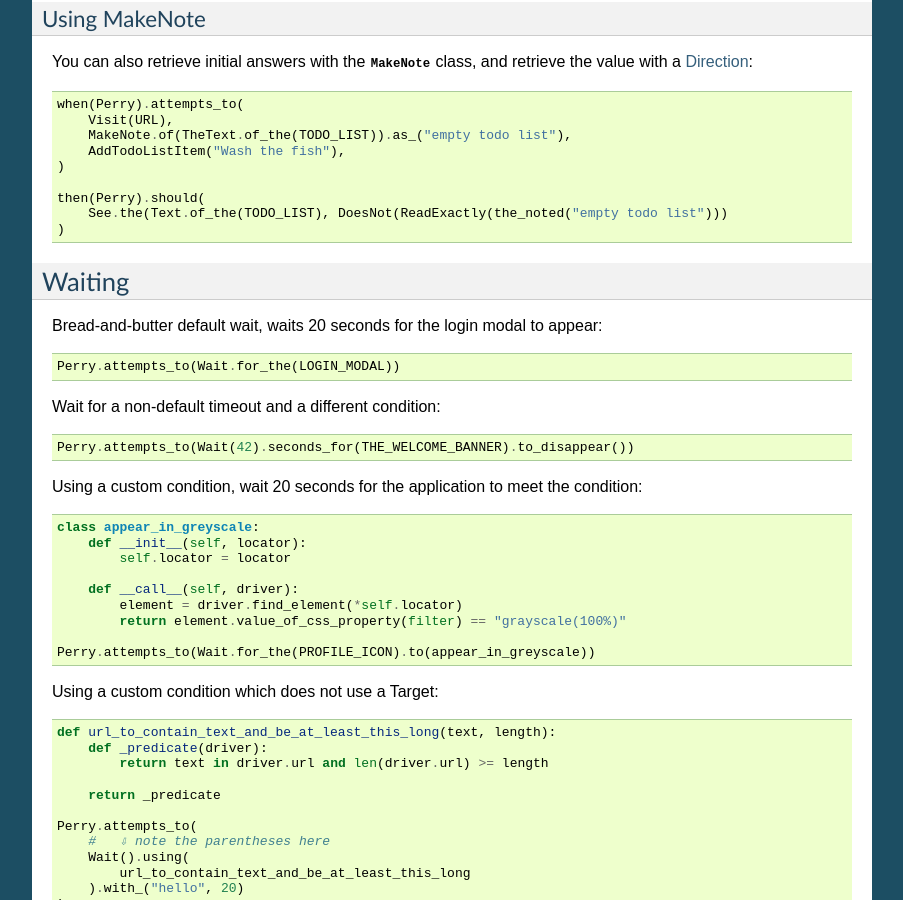
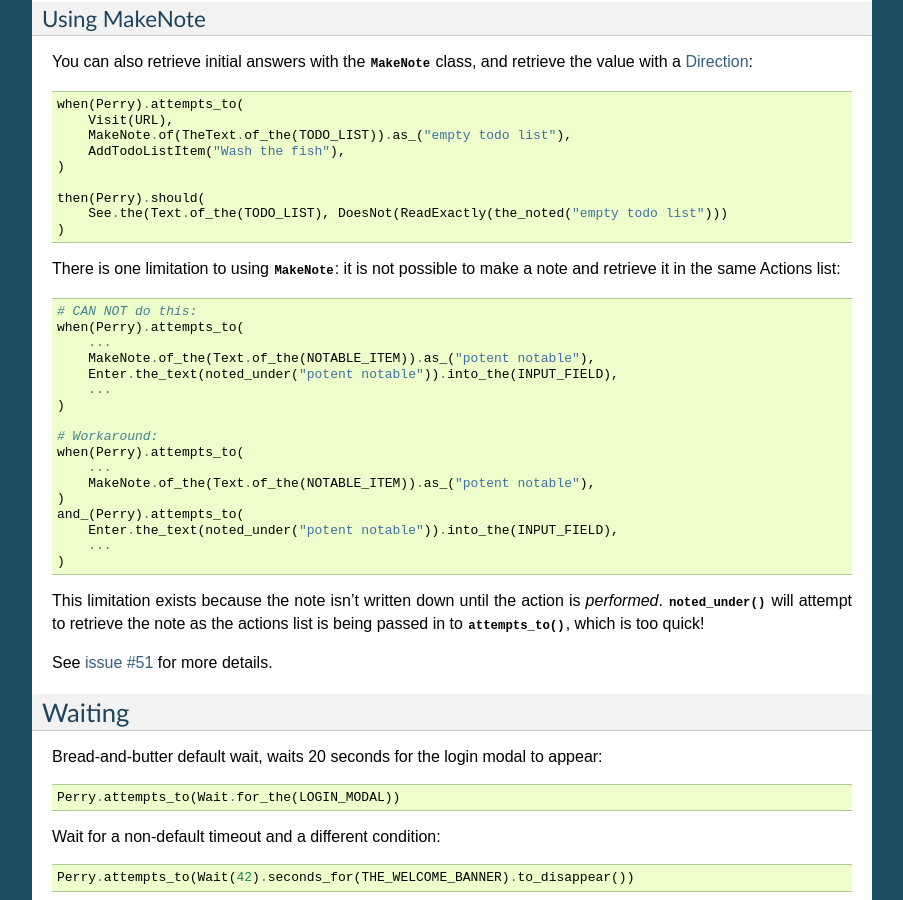
Before and after one commit to ScreenPyHQ/screenpy, a Sphinx documentation site: the page built from docs/cookbook.rst, in a window 1280 px wide and 900 px high, scrolled down 678 px. Shown: the whole window, without its empty margins (198-1101 px from the left). Built offline with Sphinx 7.4.7, drawn with Linux system fonts in a browser that asks for light colours.

Commit message:
#51: admit defeat, give a helpful error message.

```diff
--- a/docs/cookbook.rst
+++ b/docs/cookbook.rst
@@ -59,6 +59,44 @@ with a |direction|::
     then(Perry).should(
         See.the(Text.of_the(TODO_LIST), DoesNot(ReadExactly(the_noted("empty todo list")))
     )
+
+There is one limitation
+to using :class:`~screenpy.actions.MakeNote`:
+it is not possible
+to make a note
+and retrieve it
+in the same Actions list::
+
+    # CAN NOT do this:
+    when(Perry).attempts_to(
+        ...
+        MakeNote.of_the(Text.of_the(NOTABLE_ITEM)).as_("potent notable"),
+        Enter.the_text(noted_under("potent notable")).into_the(INPUT_FIELD),
+        ...
+    )
+
+    # Workaround:
+    when(Perry).attempts_to(
+        ...
+        MakeNote.of_the(Text.of_the(NOTABLE_ITEM)).as_("potent notable"),
+    )
+    and_(Perry).attempts_to(
+        Enter.the_text(noted_under("potent notable")).into_the(INPUT_FIELD),
+        ...
+    )
+
+This limitation exists
+because the note
+isn't written down
+until the action is *performed*.
+:func:`~screenpy.directions.noted_under` will attempt
+to retrieve the note
+as the actions list
+is being passed in to :func:`~screenpy.actor.Actor.attempts_to`,
+which is too quick!
+
+See `issue #51 <https://github.com/perrygoy/screenpy/issues/51>`__
+for more details.
 
 
 Waiting
```
Also changed, not shown: 4 other files.
